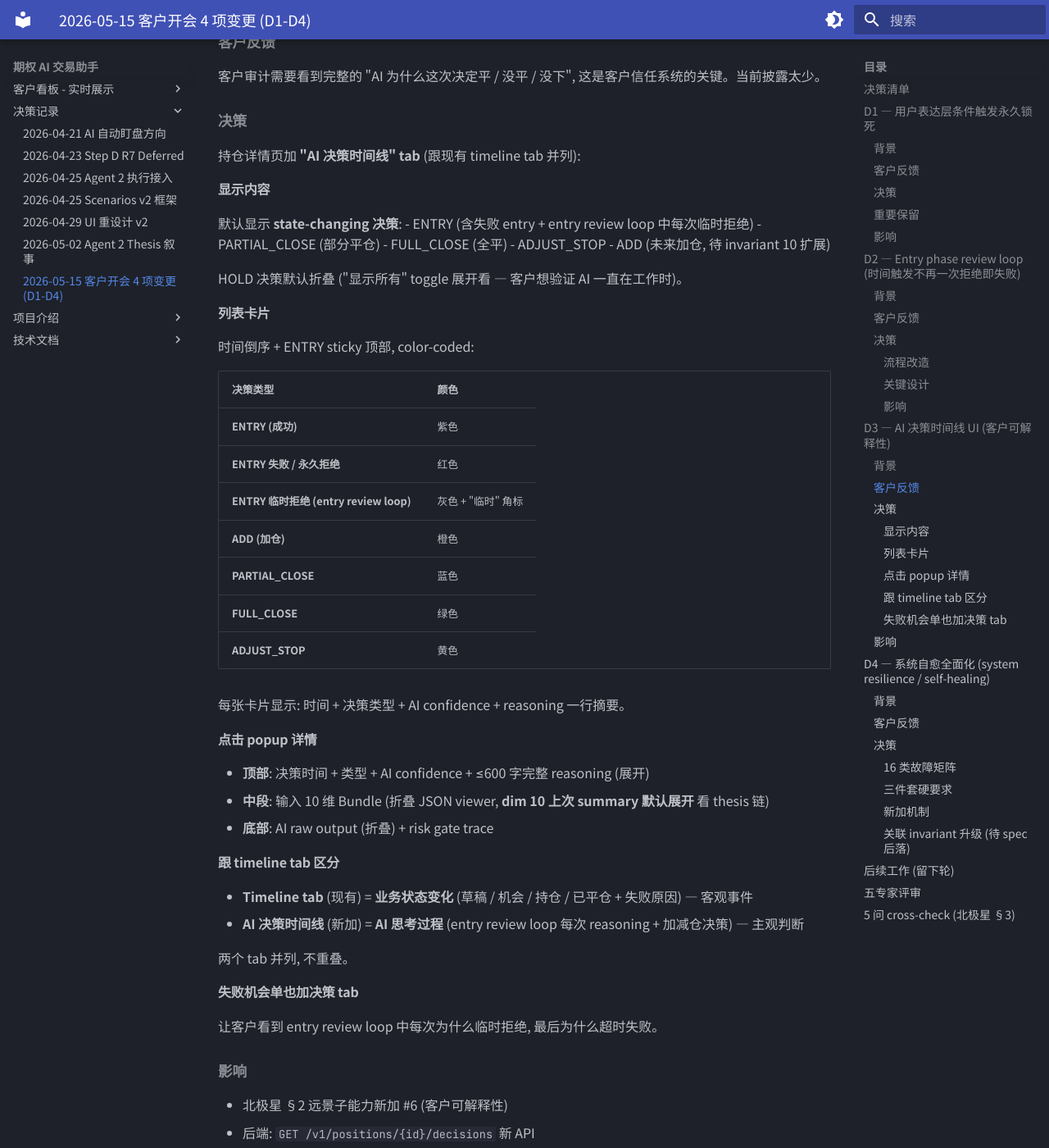
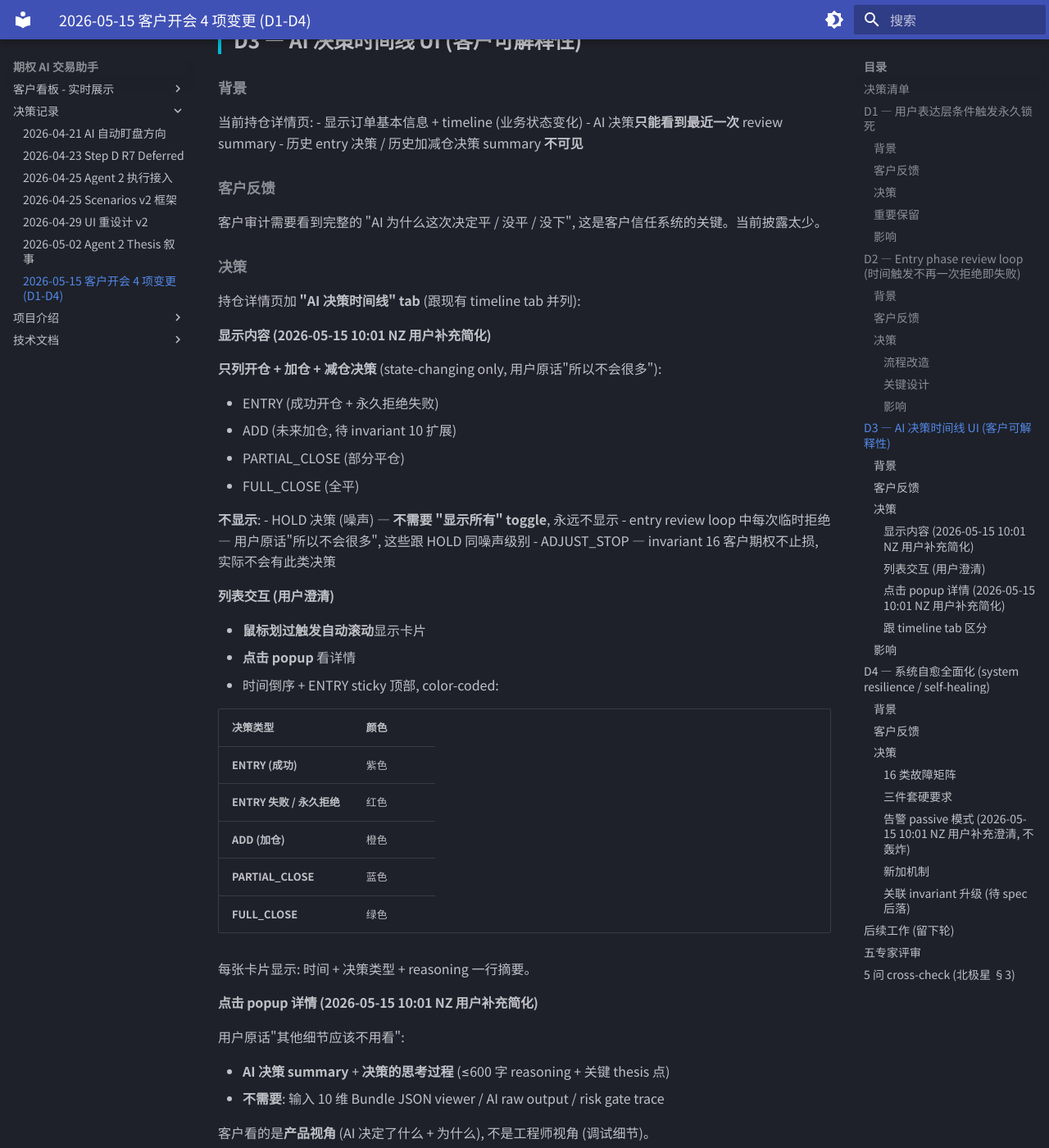
Before and after one commit to ChunmiaoYu/Projects-Wiki, an MkDocs documentation site: the page built from docs/options-trader/decisions/2026-05-15-client-meeting-scope-revision.md, in a window 1280 px wide and 1400 px high, scrolled down 3644 px. Shown: the whole window at 82% size. Built offline with MkDocs 1.6.1 and Material for MkDocs 9.7.7, drawn with Linux system fonts in a browser that asks for light colours; some of the changed text lies outside the part shown.

Commit message:
docs(options-trader 2026-05-15 客户开会 补充澄清): decision D2/D3/D4 + wiki 北极星 §5.1.1+§16 同步用户 10:01 NZ 3 点修正
D2 review 节奏 = 连续 loop (跟事件熔断 pattern), 不是自适应 interval 公式
  - 持仓 review 5 min 默认不动 (用户误解修正)
  - decision D2 关键设计 + wiki §5.1.1 review 节奏 row 双向同步

D3 决策披露 UI 简化
  - 只列开仓 + 加仓 + 减仓 (HOLD / 临时拒绝不显示, 没 toggle)
  - 列表交互: 鼠标划过自动滚动 + 点击 popup
  - Popup 仅 AI 决策 summary + 思考过程 (砍 Bundle JSON / raw output / risk gate trace)
  - decision D3 整段 + wiki §16 D3 双向同步

D4 告警 passive 模式 (不轰炸)
  - 客户端 banner only + IT 人员 summary 邮件
  - 不做客户端推送 / Slack 实时 / SMS / 电话
  - decision D4 + wiki §16 D4 三件套+新加机制 双向同步

关联内部 discussion §5.5: 项目 repo (private) 完整 raw Q&A + 修正前后对比

Co-Authored-By: Claude Opus 4.7 (1M context) <noreply@anthropic.com>

```diff
--- a/docs/options-trader/decisions/2026-05-15-client-meeting-scope-revision.md
+++ b/docs/options-trader/decisions/2026-05-15-client-meeting-scope-revision.md
@@ -110,8 +110,11 @@
   - `TEMPORARY` — 流动性临时差 / spread 太宽 / IV 临时偏高 / 价格刚触发等下 confirm
   - `PERMANENT` — 用户意图无效 / 策略根本不应该执行 / symbol 退市 / 风险预算耗尽
   - `null` — 决策通过
-- **review interval 自适应窗口长度**:
-  - 公式 (待 spec 阶段实测调整): 短窗 (30 min) 自动 1-2 min/次, 长窗 (1 day) 5 min/次默认
+- **Review 节奏 = 连续 loop** (2026-05-15 10:01 NZ 用户补充澄清, 跟北极星 §1 / wiki §5.2 事件熔断窗口同 pattern, **不是**自适应 interval 公式):
+  - 前一次 Agent 2 判断 + 决策实施完成 (HOLD / 加仓 fill / 减仓 fill) → **立即下一轮 review**
+  - 周期由 LLM 决策延迟主导 (~15-30s/轮, 可能不到 1 min)
+  - 单次 review 全管道 timeout = 25s (跟事件熔断同) 超时跳过该轮继续 loop
+- **持仓 review 5 min 默认不动**: 用户提"仓位管理工人已有此设定"是误解现有行为 (现有持仓 review 默认 5 min/次, 仅事件窗口连续 loop). entry phase 复用**事件熔断 pattern**, 持仓 review 默认行为不改 (若期望持仓也改连续 loop = 另开 brainstorm, LLM 调用量级 10x)
 - **立即触发 (effective_now)** 默认 effective_until = +30 min, 也走此机制
 - **PRICE_BREACH / MA_CROSSOVER 触发后**: 进 ENTRY_REVIEW_PHASE 直至窗口过期, **不依赖再次满足条件** (客户 "突破 280 买" 一旦回落 279.99 不应又得等突破)
 - **架构层复用 active_reviews 表** + 加 `review_phase` 列区分 ENTRY/POSITION
@@ -142,49 +145,51 @@
 
 持仓详情页加 **"AI 决策时间线" tab** (跟现有 timeline tab 并列):
 
-#### 显示内容
+#### 显示内容 (2026-05-15 10:01 NZ 用户补充简化)
 
-默认显示 **state-changing 决策**:
-- ENTRY (含失败 entry + entry review loop 中每次临时拒绝)
+**只列开仓 + 加仓 + 减仓决策** (state-changing only, 用户原话"所以不会很多"):
+
+- ENTRY (成功开仓 + 永久拒绝失败)
+- ADD (未来加仓, 待 invariant 10 扩展)
 - PARTIAL_CLOSE (部分平仓)
 - FULL_CLOSE (全平)
-- ADJUST_STOP
-- ADD (未来加仓, 待 invariant 10 扩展)
 
-HOLD 决策默认折叠 ("显示所有" toggle 展开看 — 客户想验证 AI 一直在工作时)。
+**不显示**:
+- HOLD 决策 (噪声) — **不需要 "显示所有" toggle**, 永远不显示
+- entry review loop 中每次临时拒绝 — 用户原话"所以不会很多", 这些跟 HOLD 同噪声级别
+- ADJUST_STOP — invariant 16 客户期权不止损, 实际不会有此类决策
 
-#### 列表卡片
+#### 列表交互 (用户澄清)
 
-时间倒序 + ENTRY sticky 顶部, color-coded:
+- **鼠标划过触发自动滚动**显示卡片
+- **点击 popup** 看详情
+- 时间倒序 + ENTRY sticky 顶部, color-coded:
 
 | 决策类型 | 颜色 |
 |---|---|
 | ENTRY (成功) | 紫色 |
 | ENTRY 失败 / 永久拒绝 | 红色 |
-| ENTRY 临时拒绝 (entry review loop) | 灰色 + "临时" 角标 |
 | ADD (加仓) | 橙色 |
 | PARTIAL_CLOSE | 蓝色 |
 | FULL_CLOSE | 绿色 |
-| ADJUST_STOP | 黄色 |
 
-每张卡片显示: 时间 + 决策类型 + AI confidence + reasoning 一行摘要。
+每张卡片显示: 时间 + 决策类型 + reasoning 一行摘要。
 
-#### 点击 popup 详情
+#### 点击 popup 详情 (2026-05-15 10:01 NZ 用户补充简化)
 
-- **顶部**: 决策时间 + 类型 + AI confidence + ≤600 字完整 reasoning (展开)
-- **中段**: 输入 10 维 Bundle (折叠 JSON viewer, **dim 10 上次 summary 默认展开** 看 thesis 链)
-- **底部**: AI raw output (折叠) + risk gate trace
+用户原话"其他细节应该不用看":
+
+- **AI 决策 summary** + **决策的思考过程** (≤600 字 reasoning + 关键 thesis 点)
+- **不需要**: 输入 10 维 Bundle JSON viewer / AI raw output / risk gate trace
+
+客户看的是**产品视角** (AI 决定了什么 + 为什么), 不是工程师视角 (调试细节)。
 
 #### 跟 timeline tab 区分
 
 - **Timeline tab** (现有) = **业务状态变化** (草稿 / 机会 / 持仓 / 已平仓 + 失败原因) — 客观事件
-- **AI 决策时间线** (新加) = **AI 思考过程** (entry review loop 每次 reasoning + 加减仓决策) — 主观判断
+- **AI 决策时间线** (新加) = **AI 思考过程** (开仓 + 加减仓决策) — 主观判断
 
 两个 tab 并列, 不重叠。
-
-#### 失败机会单也加决策 tab
-
-让客户看到 entry review loop 中每次为什么临时拒绝, 最后为什么超时失败。
 
 ### 影响
 
@@ -236,15 +241,24 @@ HOLD 决策默认折叠 ("显示所有" toggle 展开看 — 客户想验证 AI
 
 每类故障必须有:
 1. **自动恢复路径** (代码层)
-2. **监控告警** (NZ 凌晨触达 oncall — Slack / 邮件 + 客户可见 banner)
+2. **监控告警** (passive 模式, 见下)
 3. **chaos test 覆盖** (`tests/chaos/` 真实 kill -9 / network drop / docker stop)
+
+#### 告警 passive 模式 (2026-05-15 10:01 NZ 用户补充澄清, 不轰炸)
+
+用户原话: "不是信息轰炸客户不停的提示他, 而是 banner 显示出来就行了。给我 (IT 人员) 发一封邮件说明发生了什么事情, 做提醒就行。"
+
+- **客户端**: 只 banner 显示 (passive — 客户打开 dashboard 才看到). **不做**客户端推送 / Slack 客户群 / 邮件告警客户 (避免轰炸客户)
+- **IT 人员 (项目负责人)**: **summary 邮件**告知发生了什么事情 + 提醒 (不是实时每秒告警). **不做** Slack 实时推送 / SMS / 电话
+- **自动 fallback** (LLM chain 切换 / Pool 重连 / reconcile loop) 仍执行不依赖人工 — 告警只是知会
+
+这样 NZ 凌晨故障 = 系统自动 fallback / reconcile / Pool 重连; IT 人员早上看邮件 summary 知道发生了什么; 客户打开 dashboard 看到 banner 知道系统状态 — **三者都不被打扰**。
 
 #### 新加机制
 
 - **Reconcile loop** (修 silent drift): 每 N min 主动 reqPositions + reqExecutions vs DB 对比 → 自动修复 (orderStatus 丢失典型场景)
 - **LLM fallback chain**: 主 → 备 1 → 备 2, env 切换代码不动
 - **月度 chaos drill**: cron 自动诱导一次故障 + 测量恢复时间 + 写 health 报告
-- **NZ 凌晨告警触达**: 不能"日志写了就完事", 必须客户可见 banner + Slack / 邮件 + 自动 fallback
 
 #### 关联 invariant 升级 (待 spec 后落)
 
```
Also changed, not shown: docs/options-trader/specs/north-star-v1-target.md (+13 -8 lines).
